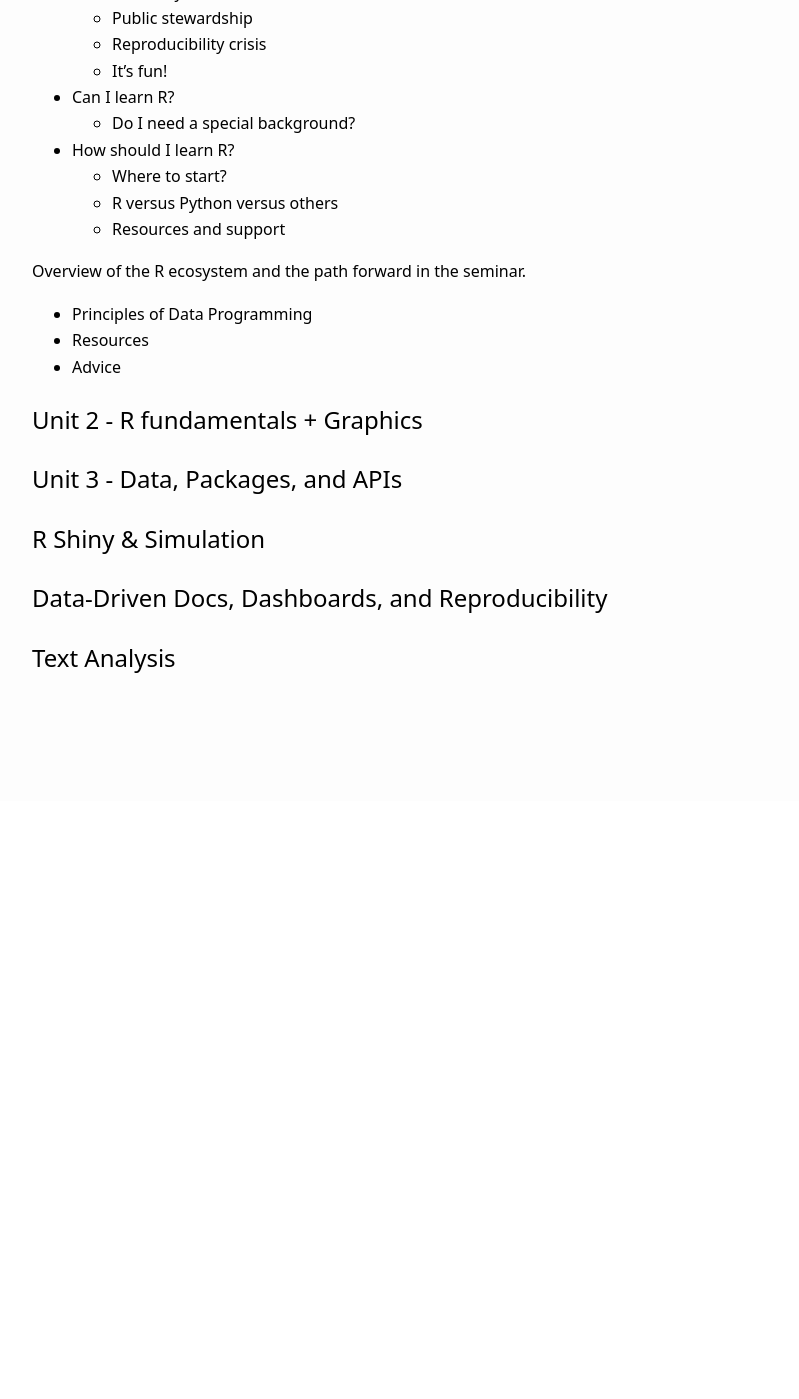
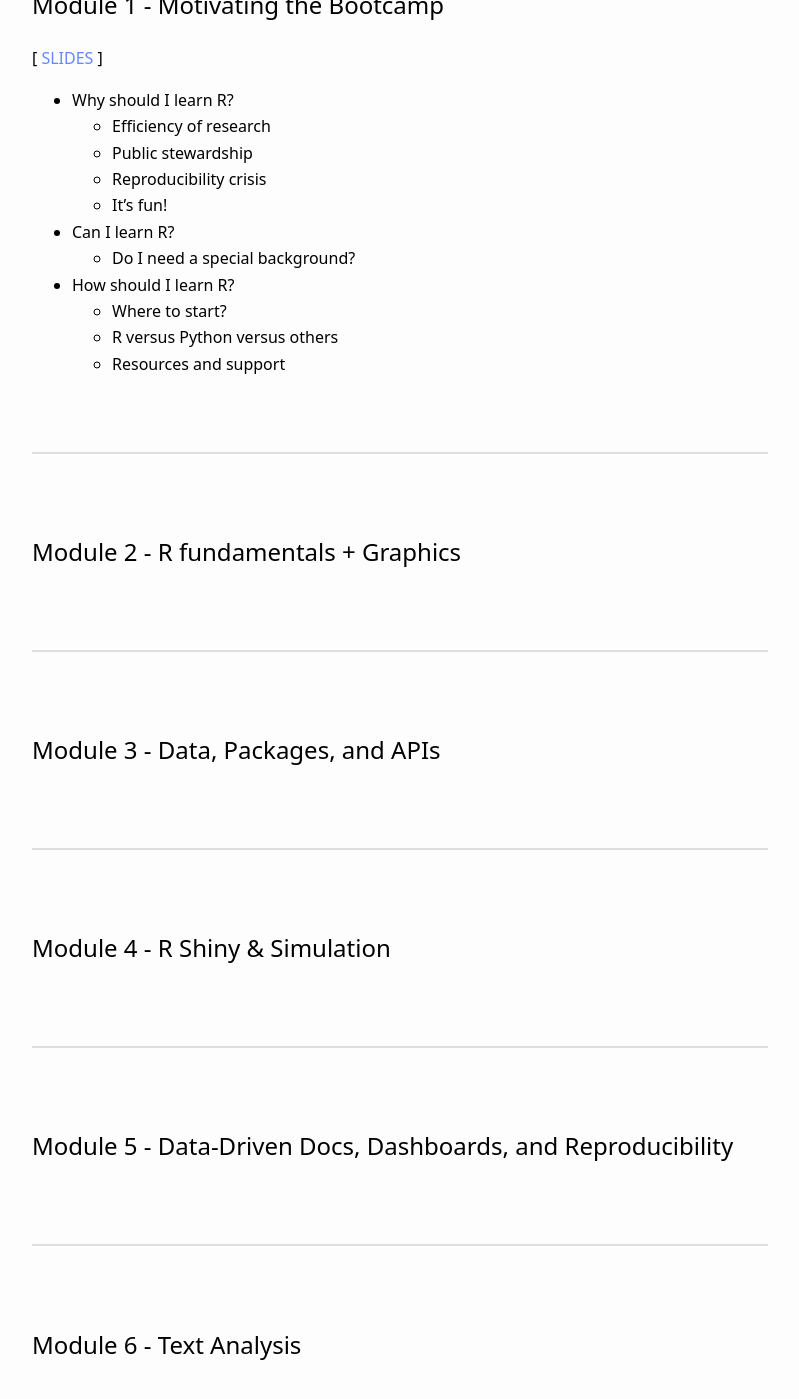
Before and after one commit to Nonprofit-Open-Data-Collective/r-crash-course, a Jekyll site: the page built from index.md, in a window 1280 px wide and 1400 px high, scrolled down 599 px. Shown: the whole window, without its empty margins (240-1039 px from the left). Built offline with Jekyll 4.4.1, drawn with Linux system fonts in a browser that asks for light colours; before the commit the page ends 1320 px from its top, so only the background shows below that; some of the changed text lies outside the part shown.

Commit message:
Update index.md

```diff
--- a/index.md
+++ b/index.md
@@ -7,8 +7,11 @@ title: Overview
 
 This is a website to archive resources and sessions from a free Bootcamp for R series offered by the Data and Analytics Section at ARNOVA.
 
+<br>
+<hr>
+<br>
 
-## Unit 1 - Motivating the Bootcamp
+## Module 1 - Motivating the Bootcamp
 
 [ [**SLIDES**](resources/r-bootcamp-ARNOVA-data-and-analytics.pdf) ]
 
@@ -24,19 +27,37 @@ This is a website to archive resources and sessions from a free Bootcamp for R s
   - R versus Python versus others
   - Resources and support
 
-
-Overview of the R ecosystem and the path forward in the seminar.
-* Principles of Data Programming
-* Resources
-* Advice
+<br>
+<hr>
+<br>
 
 
-## Unit 2 - R fundamentals + Graphics
+## Module 2 - R fundamentals + Graphics
 
-## Unit 3 - Data, Packages, and APIs
+<br>
+<hr>
+<br>
 
-## R Shiny & Simulation
+## Module 3 - Data, Packages, and APIs
 
-## Data-Driven Docs, Dashboards, and Reproducibility
+<br>
+<hr>
+<br>
 
-## Text Analysis
+## Module 4 - R Shiny & Simulation
+
+<br>
+<hr>
+<br>
+
+## Module 5 - Data-Driven Docs, Dashboards, and Reproducibility
+
+<br>
+<hr>
+<br>
+
+## Module 6 - Text Analysis
+
+<br>
+<hr>
+<br>
```
